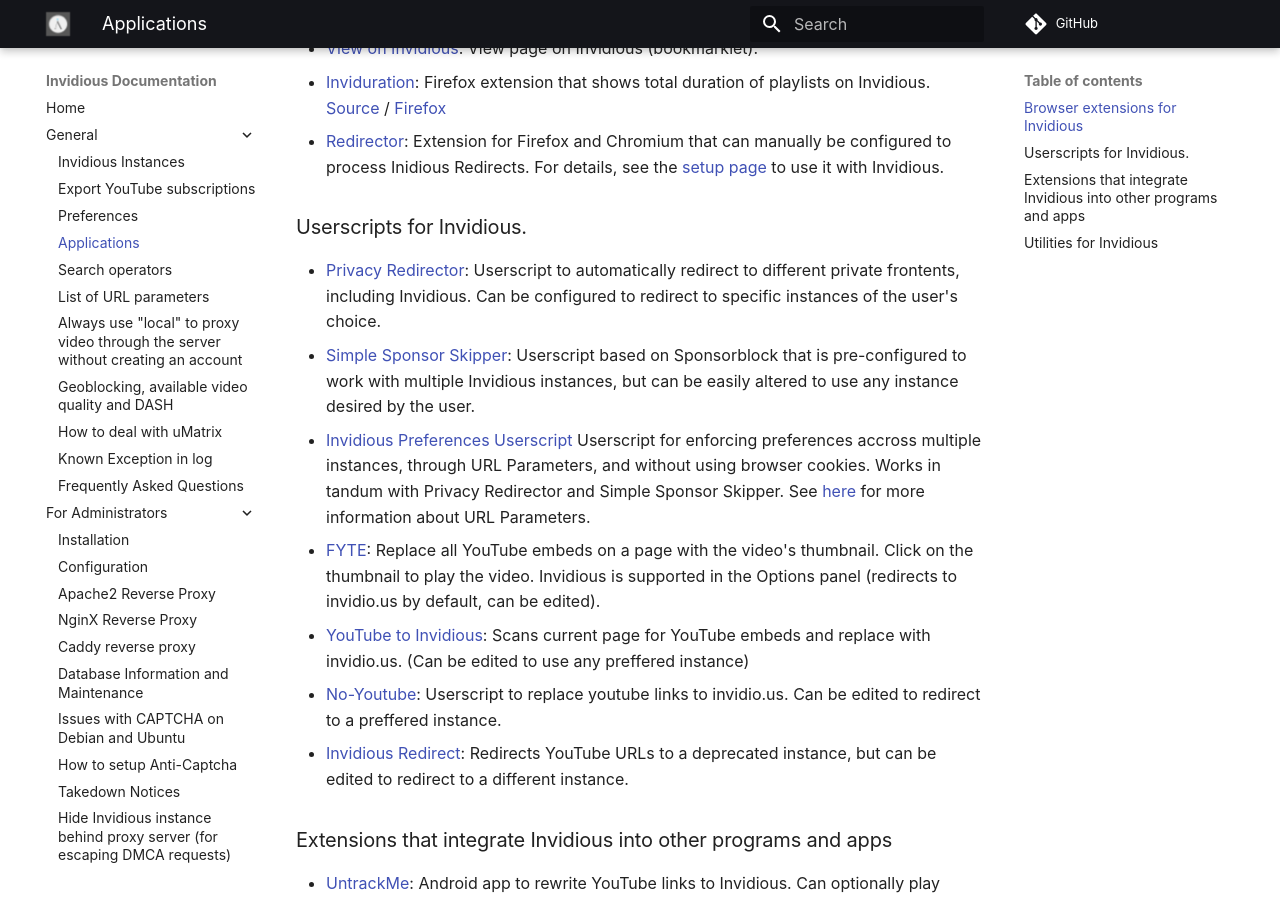
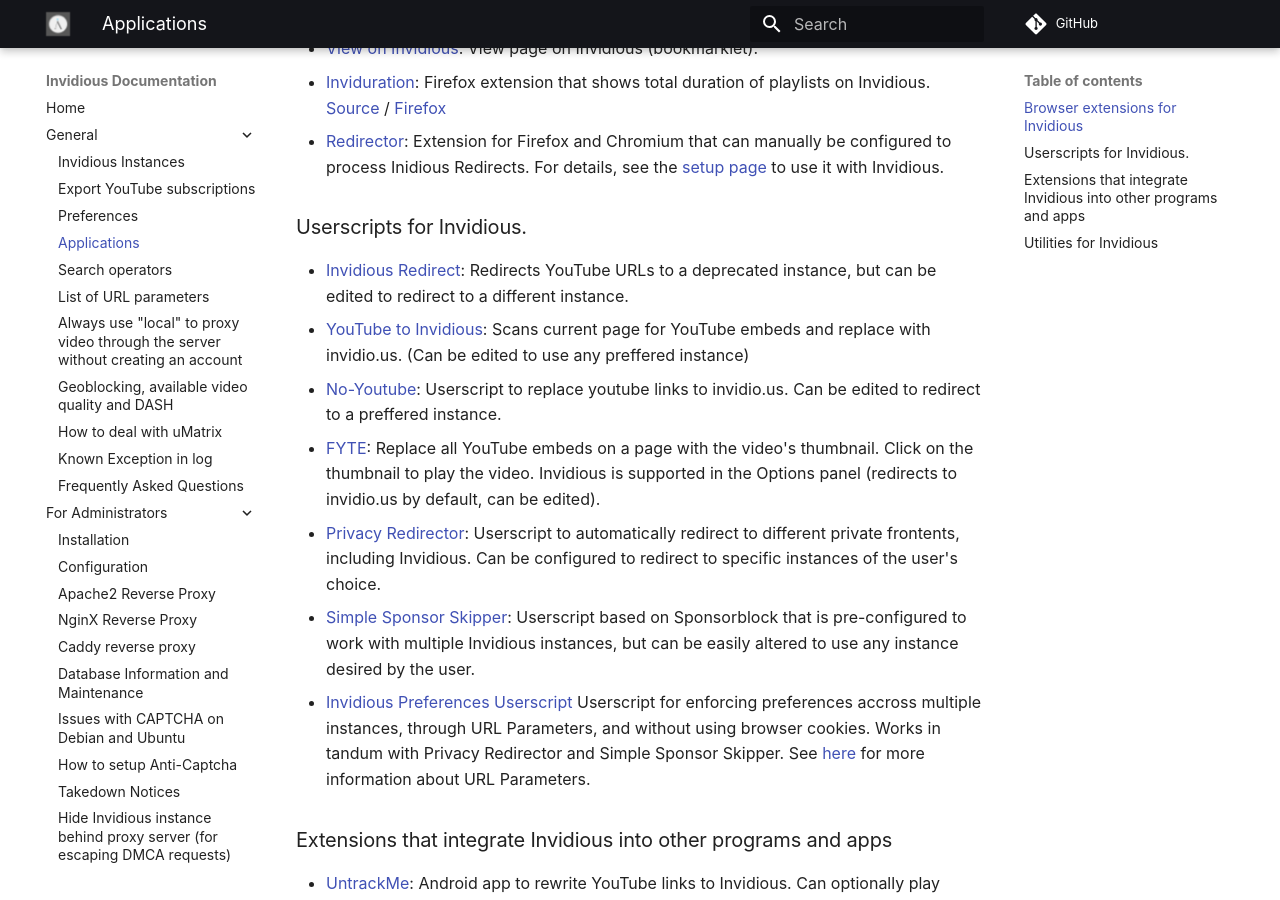
Before and after one commit to iv-org/documentation, an MkDocs documentation site: the page built from docs/applications.md, in a window 1280 px wide and 900 px high, scrolled down 570 px. Built offline with MkDocs 1.6.1 and Material for MkDocs 9.7.7, drawn with Linux system fonts in a browser that asks for light colours; comment, search, counter and statistics services are not loaded.

```diff
--- a/docs/applications.md
+++ b/docs/applications.md
@@ -12,13 +12,13 @@
 - [Redirector](https://github.com/einaregilsson/Redirector): Extension for Firefox and Chromium that can manually be configured to process Inidious Redirects. For details, see the [setup page](./redirector-setup.md) to use it with Invidious.
 
 ### Userscripts for Invidious.
+- [Invidious Redirect](https://greasyfork.org/en/scripts/370461-invidious-redirect): Redirects YouTube URLs to a deprecated instance, but can be edited to redirect to a different instance.
+- [YouTube to Invidious](https://greasyfork.org/en/scripts/375264-youtube-to-invidious): Scans current page for YouTube embeds and replace with invidio.us. (Can be edited to use any preffered instance)
+- [No-Youtube](https://github.com/mperez01/no-youtube): Userscript to replace youtube links to invidio.us. Can be edited to redirect to a preffered instance.
+- [FYTE](https://greasyfork.org/en/scripts/9252-fyte-fast-youtube-embedded-player): Replace all YouTube embeds on a page with the video's thumbnail. Click on the thumbnail to play the video. Invidious is supported in the Options panel (redirects to invidio.us by default, can be edited).
 - [Privacy Redirector](https://github.com/dybdeskarphet/privacy-redirector): Userscript to automatically redirect to different private frontents, including Invidious. Can be configured to redirect to specific instances of the user's choice.
 - [Simple Sponsor Skipper](https://codeberg.org/mthsk/userscripts/src/branch/master/simple-sponsor-skipper): Userscript based on Sponsorblock that is pre-configured to work with multiple Invidious instances, but can be easily altered to use any instance desired by the user.
 - [Invidious Preferences Userscript](https://github.com/MintMain21/Invidious-Preferences-Userscript) Userscript for enforcing preferences accross multiple instances, through URL Parameters, and without using browser cookies. Works in tandum with Privacy Redirector and Simple Sponsor Skipper. See [here](https://docs.invidious.io/url-parameters/) for more information about URL Parameters.
-- [FYTE](https://greasyfork.org/en/scripts/9252-fyte-fast-youtube-embedded-player): Replace all YouTube embeds on a page with the video's thumbnail. Click on the thumbnail to play the video. Invidious is supported in the Options panel (redirects to invidio.us by default, can be edited).
-- [YouTube to Invidious](https://greasyfork.org/en/scripts/375264-youtube-to-invidious): Scans current page for YouTube embeds and replace with invidio.us. (Can be edited to use any preffered instance)
-- [No-Youtube](https://github.com/mperez01/no-youtube): Userscript to replace youtube links to invidio.us. Can be edited to redirect to a preffered instance.
-- [Invidious Redirect](https://greasyfork.org/en/scripts/370461-invidious-redirect): Redirects YouTube URLs to a deprecated instance, but can be edited to redirect to a different instance.
 
 ### Extensions that integrate Invidious into other programs and apps
 - [UntrackMe](https://f-droid.org/en/packages/app.fedilab.nitterizeme): Android app to rewrite YouTube links to Invidious. Can optionally play videos in the app as well.
```
